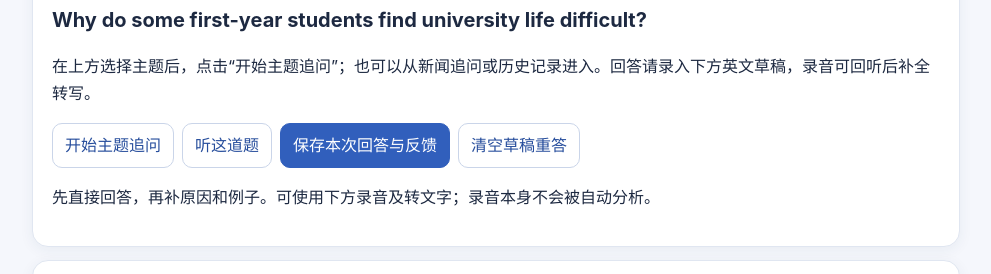
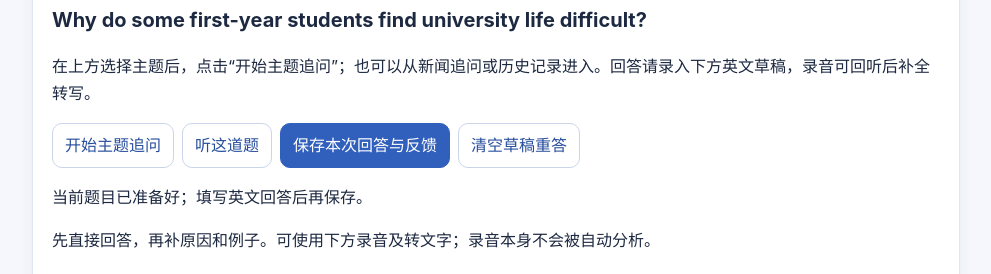
Before and after one commit to uuyolia/eap-learning-hub, a plain HTML site: page index.html in a window 1280 px wide. Both pictures are taken after a click on the button "回答一道 Part 2 题 · 5 分钟". Shown: the part 1033-1307 px from the top of the page, without its empty margins (144-1135 px from the left). Drawn offline with Linux system fonts and the light colour scheme.

Commit message:
Reset answer status and guard question changes during recording

```diff
--- a/index.html
+++ b/index.html
@@ -38,4 +38,4 @@ function exportNotes(){const t=document.getElementById('speakingNote').value;if(
 function exportProgress(){const v=JSON.stringify({saved:JSON.parse(safeGet('eap_saved_v2')||'[]'),note:document.getElementById('speakingNote').value},null,2);if(navigator.clipboard&&navigator.clipboard.writeText){navigator.clipboard.writeText(v).then(()=>alert('已复制学习记录')).catch(()=>prompt('复制备份',v))}else{prompt('复制备份',v)}}
 async function loadArchive(){try{const r=await fetch('./data/issues.json',{cache:'no-store'});if(!r.ok)return;const items=await r.json();const el=document.getElementById('archiveList');if(!el||!Array.isArray(items))return;el.textContent='';items.forEach(item=>{const a=document.createElement('a');a.href=item.file;a.textContent=item.date+' · '+item.title;a.style.display='block';a.style.margin='8px 0';el.appendChild(a)})}catch(e){}}
 try{syncSaved();const n=document.getElementById('speakingNote');n.value=safeGet('eap_note_v2')||'';n.addEventListener('input',()=>safeSet('eap_note_v2',n.value));document.getElementById('flash').addEventListener('keydown',e=>{if(e.key==='Enter'||e.key===' '){e.preventDefault();flipCard()}})}catch(e){}
-</script><script src="app.js?v=study1"></script><script src="exam-core.js?v=scw1-1"></script><script src="learning-core.js?v=study1"></script><script src="exam.js?v=study1"></script><script src="library-core.js?v=hub6"></script><script src="library.js?v=study1"></script><script src="screens.js?v=hub6"></script><script src="news-practice.js?v=study1"></script><script src="learning.js?v=study1"></script></body></html>
+</script><script src="app.js?v=study1"></script><script src="exam-core.js?v=scw1-1"></script><script src="learning-core.js?v=study1"></script><script src="exam.js?v=study1"></script><script src="library-core.js?v=hub6"></script><script src="library.js?v=study1"></script><script src="screens.js?v=hub6"></script><script src="news-practice.js?v=study1"></script><script src="learning.js?v=study2"></script></body></html>
--- a/learning.js
+++ b/learning.js
@@ -31,8 +31,8 @@ const groups=new Map();[...state.attempts].reverse().forEach(a=>{const k=JSON.st
 if(!groups.size)box.textContent='还没有保存的回答。开始一道题，录音后补全英文转写并保存；也可以先用文字练习。'}
 function draftKey(a){return JSON.stringify([a.topic,a.part,a.question])}
 function storeDraft(){if(active){state.drafts[draftKey(active)]=$('speakingNote').value;save()}}
-function useQuestion(a){storeDraft();if(!active&&$('speakingNote').value.trim()){state.drafts.previousFreeNote=$('speakingNote').value;save();$('draftRestore').hidden=false}
-active={topic:a.topic,part:a.part||2,question:a.question};state.active=active;save();showBriefingPractice(active.topic+' · Part '+active.part,active.question);
+function useQuestion(a){if((typeof recorder!=='undefined'&&recorder?.state==='recording')||(typeof recognition!=='undefined'&&recognition)){$('focusStatus').textContent='请先停止当前录音或转文字，再切换题目。';location.hash='speaking';return}storeDraft();if(!active&&$('speakingNote').value.trim()){state.drafts.previousFreeNote=$('speakingNote').value;save();$('draftRestore').hidden=false}
+$('focusStatus').textContent='当前题目已准备好；填写英文回答后再保存。';active={topic:a.topic,part:a.part||2,question:a.question};state.active=active;save();showBriefingPractice(active.topic+' · Part '+active.part,active.question);
 $('focusQuestion').textContent=active.question;$('focusLabel').textContent=active.topic+' · Part '+active.part;$('focusSave').disabled=false;$('focusListen').disabled=false;
 $('speakingNote').value=state.drafts[draftKey(active)]||'';$('speakingNote').dispatchEvent(new Event('input'));
 $('focusFeedback').innerHTML='<p>先直接回答，再补原因和例子。可使用下方录音及转文字；录音本身不会被自动分析。</p>';
```
